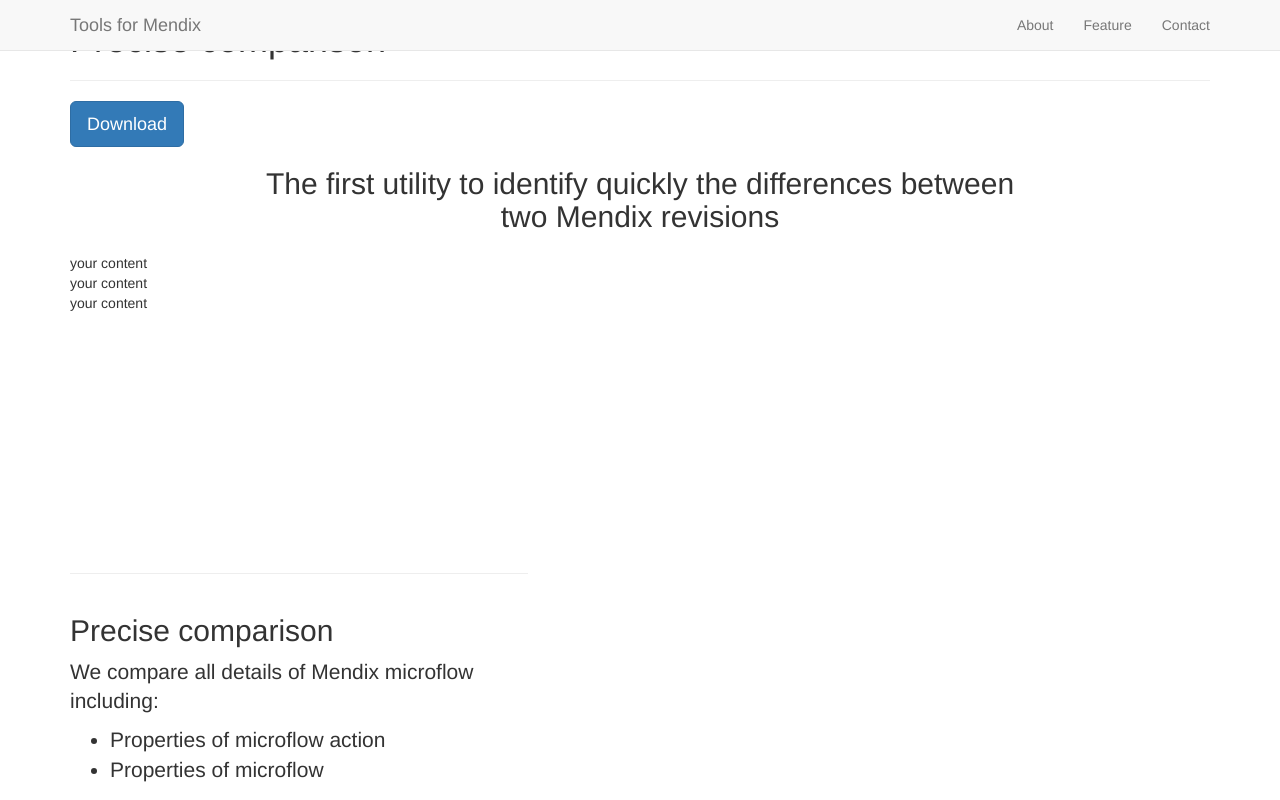
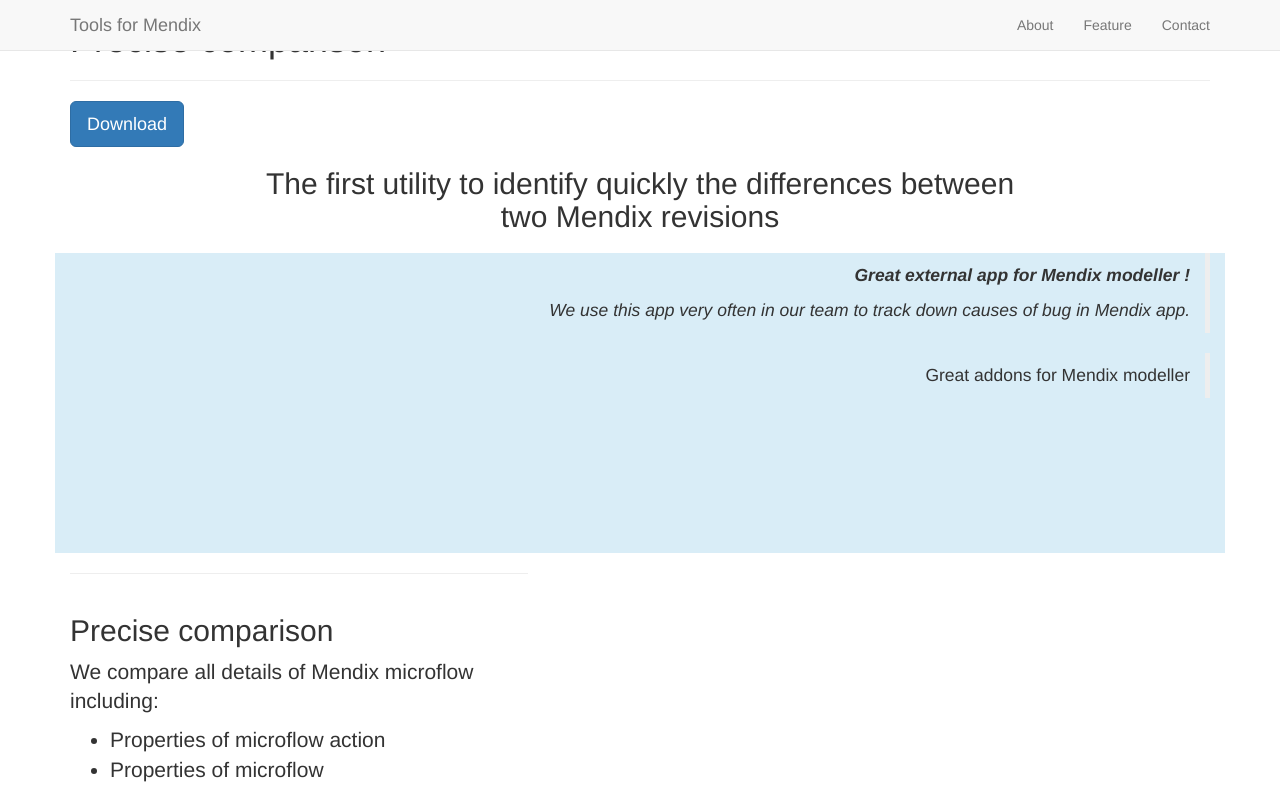
Before and after one commit to mftool/mftool.github.io, a Jekyll site: the page built from _posts/2014-09-21-feature-1.markdown, in a window 1280 px wide and 900 px high, cut to the strip 0-800 px from the top of the window. Built offline with Jekyll 4.4.1, drawn with Linux system fonts in a browser that asks for light colours; nearby versions of some CDN libraries; library files that are not in the unit come from our copies.

Commit message:
add reviews

```diff
--- a/_includes/review.html
+++ b/_includes/review.html
@@ -1,12 +1,19 @@
 <section id="review">
 		<!-- review -->
-		<div class="container">
+		<div class="container bg-info">
 			<div class="row">
 				<div class="col-lg-12">
 						<div class="review" style="height: 300px;">
-						  <div>your content</div>
-						  <div>your content</div>
-						  <div>your content</div>
+
+								<blockquote class="blockquote-reverse">
+								<p> <i><b>Great external app for Mendix modeller ! </b></i></p>
+								<p> <i>We use this app very often in our team to track down causes of bug in Mendix app. </i> </p>
+								</blockquote>
+
+								<blockquote class="blockquote-reverse">
+								<p>Great addons for Mendix modeller</p>
+								</blockquote>
+
 						</div>
 				</div>
 			</div>
--- a/js/landing-page.js
+++ b/js/landing-page.js
@@ -31,5 +31,9 @@
 });
 $(document).ready(function(){
   $('.review').slick({
-  });
+		  lidesToShow: 3,
+		  slidesToScroll: 1,
+		  autoplay: true,
+		  autoplaySpeed: 5000
 });
+});
```
